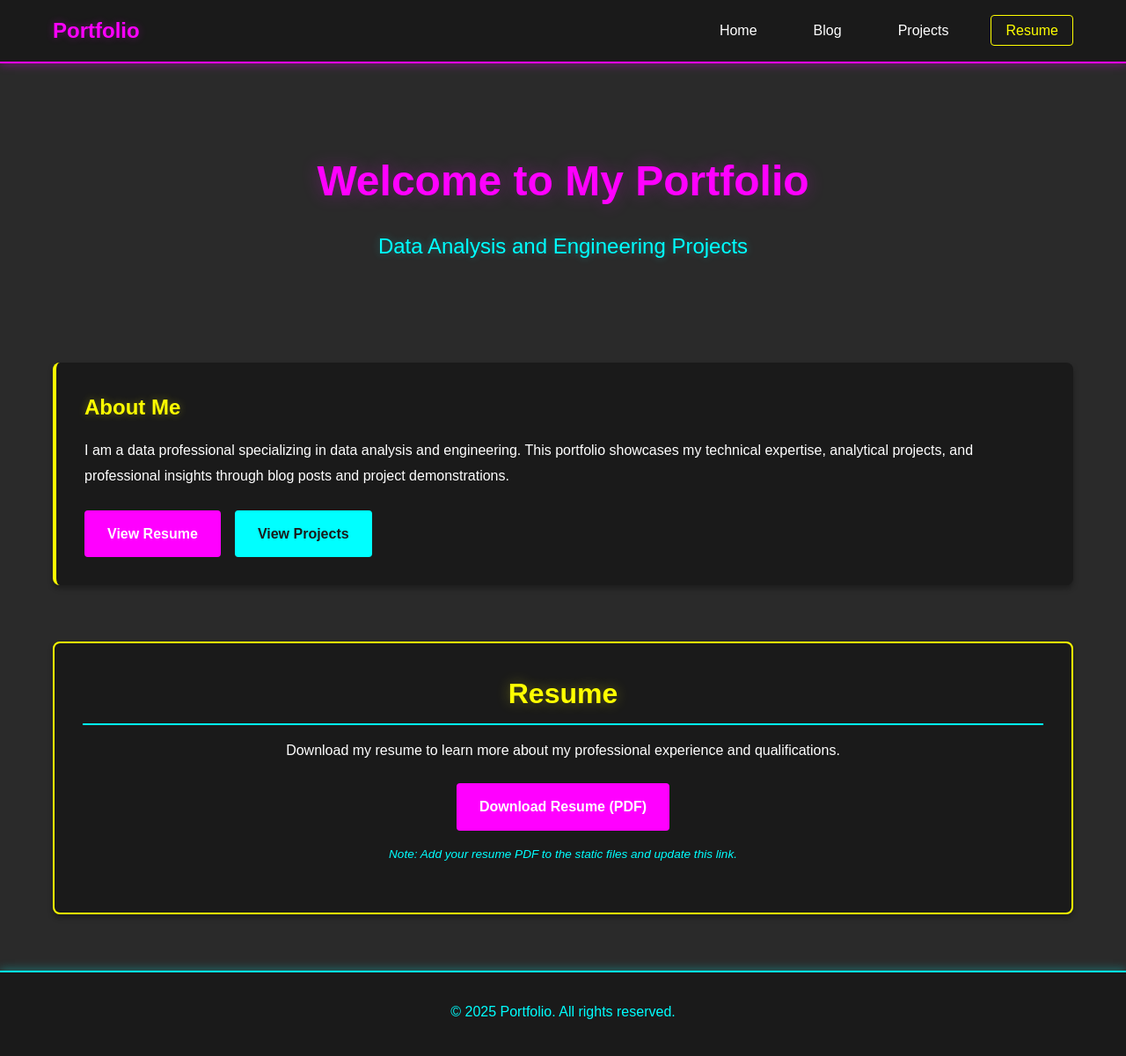
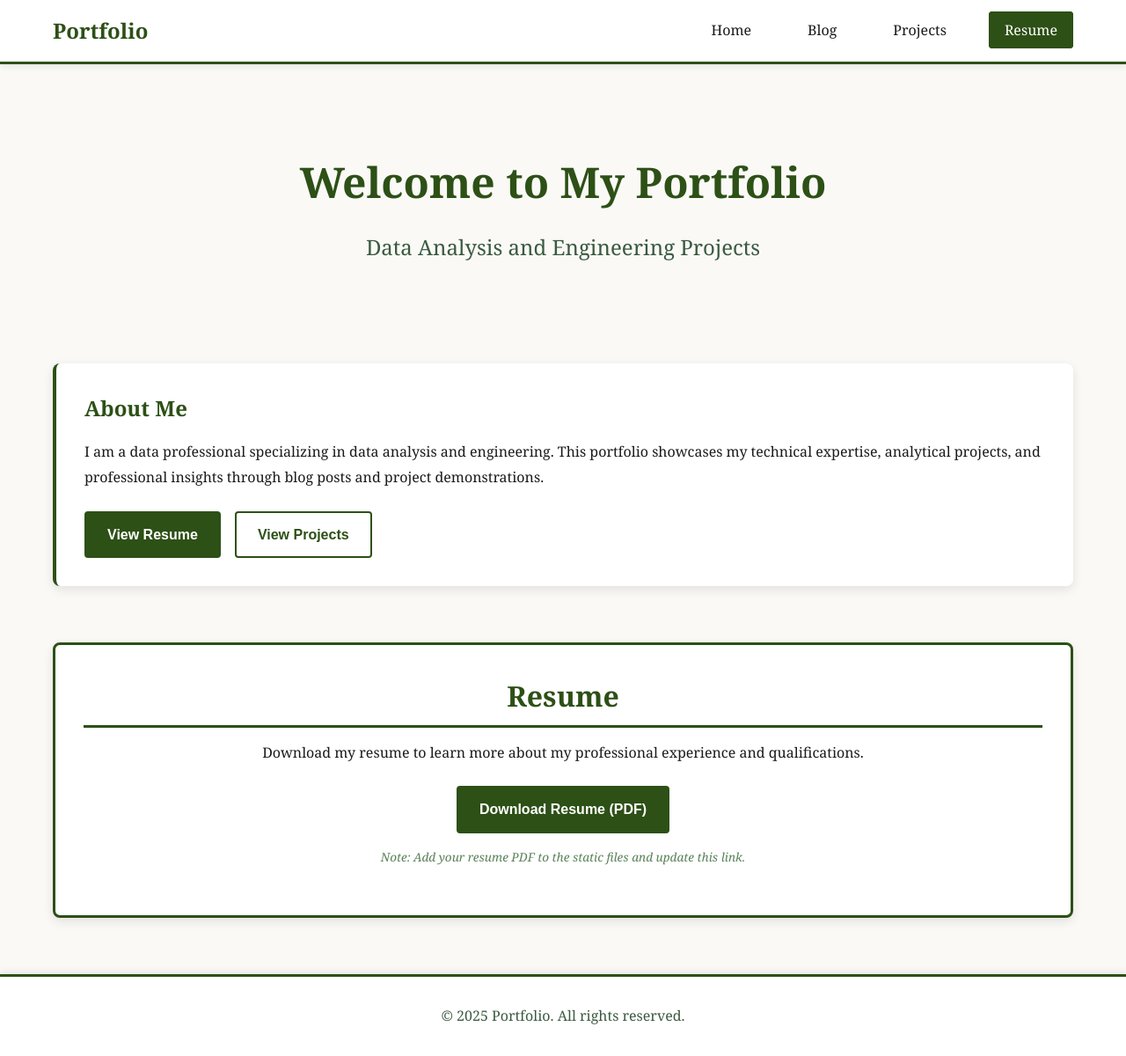
Before and after one commit to carsonh079/personal-website, a Django app: template portfolio/templates/portfolio/home.html in a window 1280 px wide. Shown: the whole page at 88% size. Before the commit the page ends 1158 px from the top, so only its background shows below. Run offline with Django 3.2, Linux system fonts and the light colour scheme; the template is opened without the code that fills it, so the values that code supplies are empty.

Commit message:
Update color scheme to cream background with dark green accents
Replace the 80s-inspired color scheme (dark grey, magenta, yellow, cyan) with a more professional and elegant design:

- Background: Cream (#FAF9F6) for main page, white (#ffffff) for cards
- Text: Black (#1a1a1a) for body text
- Accents: Dark green (#2d5016), medium green (#3a5a40), light green (#588157)
- Font: Changed to Georgia/serif for a more formal appearance
- Removed all neon glow effects
- Updated button styles with subtle hover transforms
- Enhanced card shadows with professional depth
- Improved contrast and readability throughout

The new color scheme provides a clean, professional aesthetic suitable for a data analysis and engineering portfolio while maintaining good visual hierarchy and accessibility.

```diff
--- a/static/css/style.css
+++ b/static/css/style.css
@@ -1,14 +1,14 @@
-/* 80s Color Scheme */
+/* Professional Color Scheme */
 :root {
-    --dark-grey: #2a2a2a;
-    --darker-grey: #1a1a1a;
+    --cream: #FAF9F6;
     --white: #ffffff;
-    --magenta: #ff00ff;
-    --yellow: #ffff00;
-    --light-blue: #00ffff;
-    --magenta-glow: rgba(255, 0, 255, 0.3);
-    --yellow-glow: rgba(255, 255, 0, 0.3);
-    --blue-glow: rgba(0, 255, 255, 0.3);
+    --black: #1a1a1a;
+    --dark-green: #2d5016;
+    --medium-green: #3a5a40;
+    --light-green: #588157;
+    --border-color: #d4d4d4;
+    --shadow: rgba(0, 0, 0, 0.1);
+    --shadow-hover: rgba(45, 80, 22, 0.15);
 }
 
 * {
@@ -18,9 +18,9 @@
 }
 
 body {
-    font-family: 'Arial', 'Helvetica', sans-serif;
-    background-color: var(--dark-grey);
-    color: var(--white);
+    font-family: 'Georgia', 'Times New Roman', serif;
+    background-color: var(--cream);
+    color: var(--black);
     line-height: 1.6;
     min-height: 100vh;
     display: flex;
@@ -35,10 +35,10 @@ body {
 
 /* Navigation */
 .main-nav {
-    background-color: var(--darker-grey);
+    background-color: var(--white);
     padding: 1rem 0;
-    border-bottom: 2px solid var(--magenta);
-    box-shadow: 0 2px 10px var(--magenta-glow);
+    border-bottom: 3px solid var(--dark-green);
+    box-shadow: 0 2px 8px var(--shadow);
 }
 
 .main-nav .container {
@@ -50,9 +50,13 @@ body {
 .logo {
     font-size: 1.5rem;
     font-weight: bold;
-    color: var(--magenta);
+    color: var(--dark-green);
     text-decoration: none;
-    text-shadow: 0 0 10px var(--magenta-glow);
+    transition: color 0.3s ease;
+}
+
+.logo:hover {
+    color: var(--medium-green);
 }
 
 .nav-links {
@@ -62,27 +66,28 @@ body {
 }
 
 .nav-links a {
-    color: var(--white);
+    color: var(--black);
     text-decoration: none;
     transition: all 0.3s ease;
     padding: 0.5rem 1rem;
     border-radius: 4px;
+    font-weight: 500;
 }
 
 .nav-links a:hover {
-    color: var(--light-blue);
-    background-color: rgba(0, 255, 255, 0.1);
-    box-shadow: 0 0 10px var(--blue-glow);
+    color: var(--dark-green);
+    background-color: rgba(45, 80, 22, 0.05);
 }
 
 .resume-link {
-    color: var(--yellow) !important;
-    border: 1px solid var(--yellow);
+    color: var(--white) !important;
+    background-color: var(--dark-green);
+    border: 2px solid var(--dark-green);
 }
 
 .resume-link:hover {
-    background-color: rgba(255, 255, 0, 0.1);
-    box-shadow: 0 0 10px var(--yellow-glow);
+    background-color: var(--medium-green);
+    border-color: var(--medium-green);
 }
 
 /* Main Content */
@@ -100,15 +105,15 @@ body {
 
 .hero-title {
     font-size: 3rem;
-    color: var(--magenta);
-    text-shadow: 0 0 20px var(--magenta-glow);
+    color: var(--dark-green);
     margin-bottom: 1rem;
+    font-weight: 700;
 }
 
 .hero-subtitle {
     font-size: 1.5rem;
-    color: var(--light-blue);
-    text-shadow: 0 0 10px var(--blue-glow);
+    color: var(--medium-green);
+    font-weight: 400;
 }
 
 /* Intro Section */
@@ -117,22 +122,23 @@ body {
 }
 
 .intro-content {
-    background-color: var(--darker-grey);
+    background-color: var(--white);
     padding: 2rem;
     border-radius: 8px;
-    border-left: 4px solid var(--yellow);
-    box-shadow: 0 4px 6px rgba(0, 0, 0, 0.3);
+    border-left: 4px solid var(--dark-green);
+    box-shadow: 0 4px 12px var(--shadow);
 }
 
 .intro-content h2 {
-    color: var(--yellow);
+    color: var(--dark-green);
     margin-bottom: 1rem;
-    text-shadow: 0 0 10px var(--yellow-glow);
+    font-weight: 600;
 }
 
 .intro-content p {
     margin-bottom: 1.5rem;
     line-height: 1.8;
+    color: var(--black);
 }
 
 /* Buttons */
@@ -148,32 +154,36 @@ body {
     text-decoration: none;
     border-radius: 4px;
     transition: all 0.3s ease;
-    font-weight: bold;
+    font-weight: 600;
     border: 2px solid;
     cursor: pointer;
+    font-family: 'Arial', 'Helvetica', sans-serif;
 }
 
 .btn-primary {
-    background-color: var(--magenta);
+    background-color: var(--dark-green);
     color: var(--white);
-    border-color: var(--magenta);
+    border-color: var(--dark-green);
 }
 
 .btn-primary:hover {
-    background-color: transparent;
-    box-shadow: 0 0 20px var(--magenta-glow);
+    background-color: var(--medium-green);
+    border-color: var(--medium-green);
+    transform: translateY(-2px);
+    box-shadow: 0 4px 12px var(--shadow-hover);
 }
 
 .btn-secondary {
-    background-color: var(--light-blue);
-    color: var(--darker-grey);
-    border-color: var(--light-blue);
+    background-color: var(--white);
+    color: var(--dark-green);
+    border-color: var(--dark-green);
 }
 
 .btn-secondary:hover {
-    background-color: transparent;
-    color: var(--light-blue);
-    box-shadow: 0 0 20px var(--blue-glow);
+    background-color: var(--dark-green);
+    color: var(--white);
+    transform: translateY(-2px);
+    box-shadow: 0 4px 12px var(--shadow-hover);
 }
 
 .btn-small {
@@ -183,23 +193,24 @@ body {
 
 .btn-outline {
     background-color: transparent;
-    color: var(--yellow);
-    border-color: var(--yellow);
+    color: var(--light-green);
+    border-color: var(--light-green);
 }
 
 .btn-outline:hover {
-    background-color: rgba(255, 255, 0, 0.1);
-    box-shadow: 0 0 15px var(--yellow-glow);
+    background-color: var(--light-green);
+    color: var(--white);
+    transform: translateY(-2px);
 }
 
 /* Section Titles */
 .section-title {
     font-size: 2rem;
-    color: var(--light-blue);
-    text-shadow: 0 0 15px var(--blue-glow);
+    color: var(--dark-green);
     margin-bottom: 2rem;
     padding-bottom: 0.5rem;
-    border-bottom: 2px solid var(--light-blue);
+    border-bottom: 3px solid var(--dark-green);
+    font-weight: 700;
 }
 
 /* Project Grid */
@@ -396,29 +416,30 @@ body {
 
 /* Resume Section */
 .resume-section {
-    background-color: var(--darker-grey);
+    background-color: var(--white);
     padding: 2rem;
     border-radius: 8px;
-    border: 2px solid var(--yellow);
-    box-shadow: 0 4px 6px rgba(0, 0, 0, 0.3);
+    border: 3px solid var(--dark-green);
+    box-shadow: 0 4px 12px var(--shadow);
     margin-bottom: 2rem;
     text-align: center;
 }
 
 .resume-section h2 {
-    color: var(--yellow);
+    color: var(--dark-green);
     margin-bottom: 1rem;
-    text-shadow: 0 0 15px var(--yellow-glow);
+    font-weight: 700;
 }
 
 .resume-section p {
     margin-bottom: 1.5rem;
+    color: var(--black);
 }
 
 .resume-section .note {
     margin-top: 1rem;
     font-size: 0.85rem;
-    color: var(--light-blue);
+    color: var(--light-green);
     font-style: italic;
 }
 
@@ -427,40 +448,40 @@ body {
     text-align: center;
     margin-bottom: 3rem;
     padding-bottom: 1rem;
-    border-bottom: 2px solid var(--magenta);
+    border-bottom: 3px solid var(--dark-green);
 }
 
 .page-header h1 {
-    color: var(--magenta);
+    color: var(--dark-green);
     font-size: 2.5rem;
     margin-bottom: 0.5rem;
-    text-shadow: 0 0 20px var(--magenta-glow);
+    font-weight: 700;
 }
 
 .page-header p {
-    color: var(--light-blue);
+    color: var(--medium-green);
 }
 
 /* No Content Message */
 .no-content {
     text-align: center;
     padding: 3rem;
-    color: var(--light-blue);
+    color: var(--light-green);
     font-style: italic;
 }
 
 /* Footer */
 .main-footer {
-    background-color: var(--darker-grey);
-    border-top: 2px solid var(--light-blue);
+    background-color: var(--white);
+    border-top: 3px solid var(--dark-green);
     padding: 2rem 0;
     text-align: center;
     margin-top: auto;
-    box-shadow: 0 -2px 10px var(--blue-glow);
+    box-shadow: 0 -2px 8px var(--shadow);
 }
 
 .main-footer p {
-    color: var(--light-blue);
+    color: var(--medium-green);
 }
 
 /* Responsive Design */
```
Also changed, not shown: other parts of static/css/style.css (+37 -28 lines).
